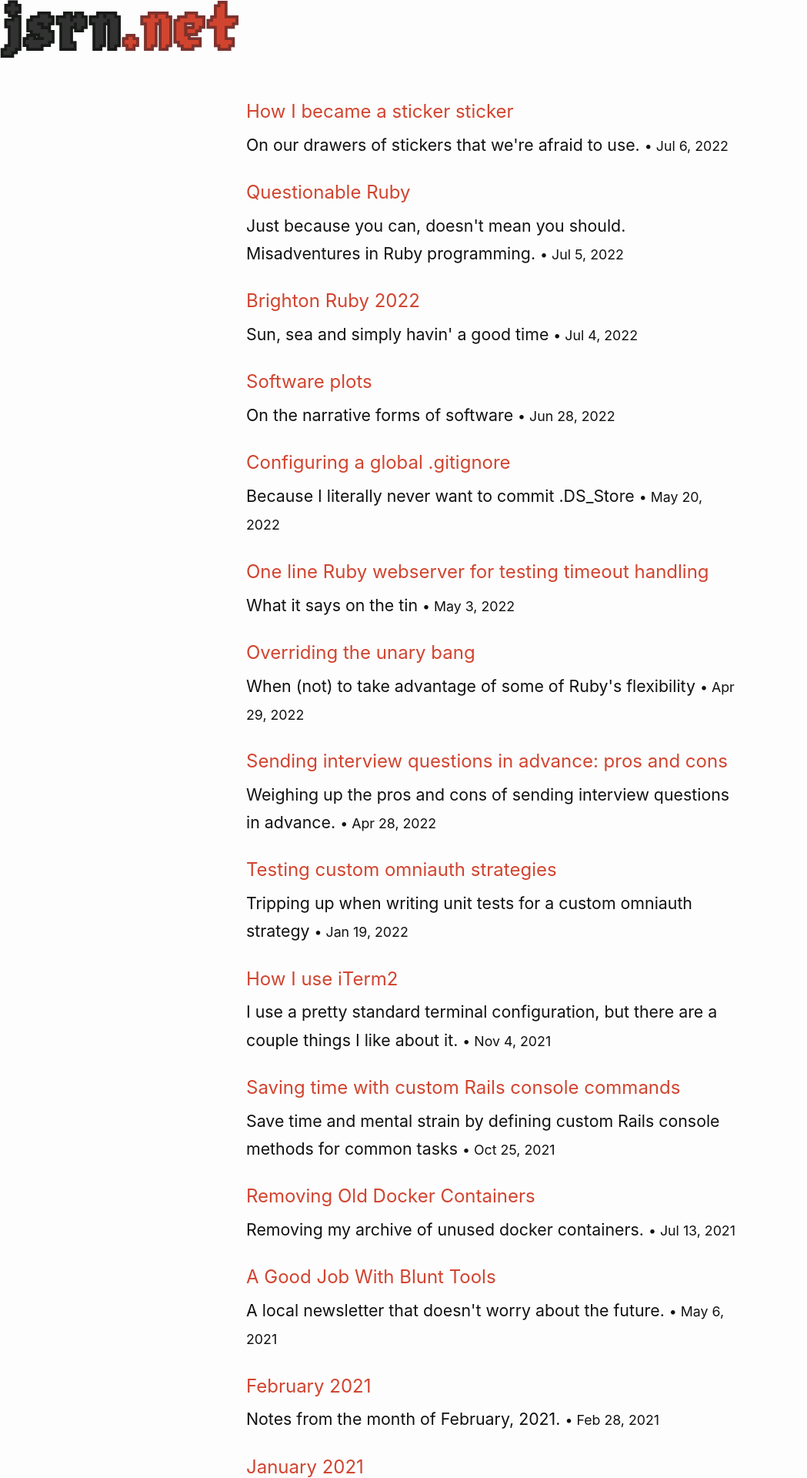
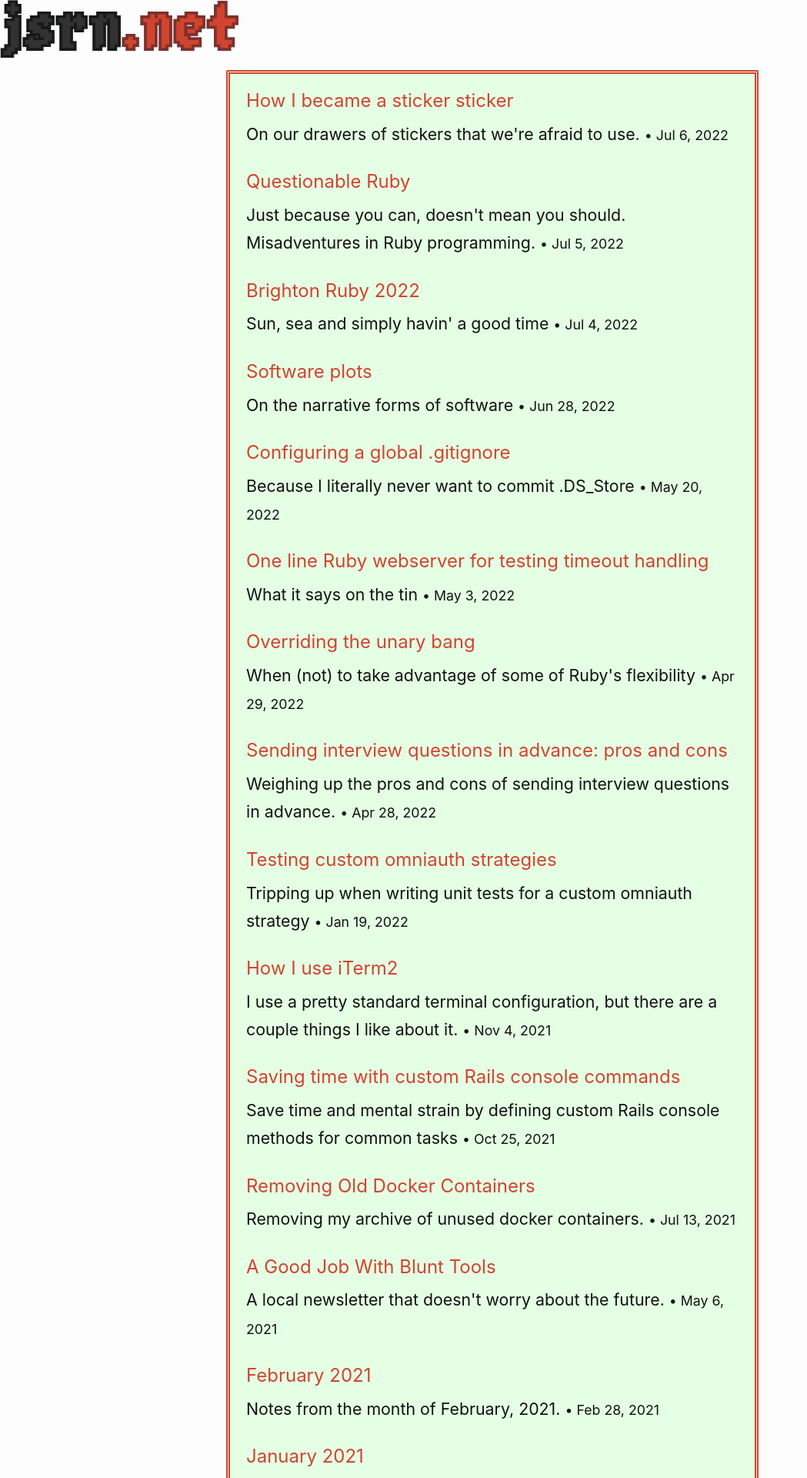
Before and after one commit to jsrn/jsrn.github.io, a Jekyll site: the page built from writing.md, in a window 1280 px wide. Shown: the top 1920 px of the page at 77% size, without its empty margins (0-1049 px from the left). Built offline with Jekyll 4.4.1, drawn with Linux system fonts in a browser that asks for light colours.

Commit message:
updated styles

```diff
--- a/_layouts/writing.html
+++ b/_layouts/writing.html
@@ -10,7 +10,7 @@ layout: default
   {{ content }}
 
   {%- if site.posts.size > 0 -%}
-    <ul class="post-list" style="margin-top: 40px;">
+    <ul class="post-list">
       {%- for post in site.posts -%}
       <li>
         {%- assign date_format = site.minima.date_format | default: "%b %-d, %Y" -%}
--- a/assets/main.scss
+++ b/assets/main.scss
@@ -105,6 +105,16 @@ img {
 .main-content-container {
 	width: 30em;
 	margin: 0 auto;
+	background: rgba(225, 255, 225, 0.9);
+	padding: 1em;
+	border-color: #D1442F;
+	border-style: double;
+	border-width: 5px;
+	border-radius: 2px;
+}
+
+.main-content-container > *:first-child {
+		margin-top: 0;
 }
 
 @media only screen and (min-device-width : 320px) and (max-device-width : 480px) {
```
